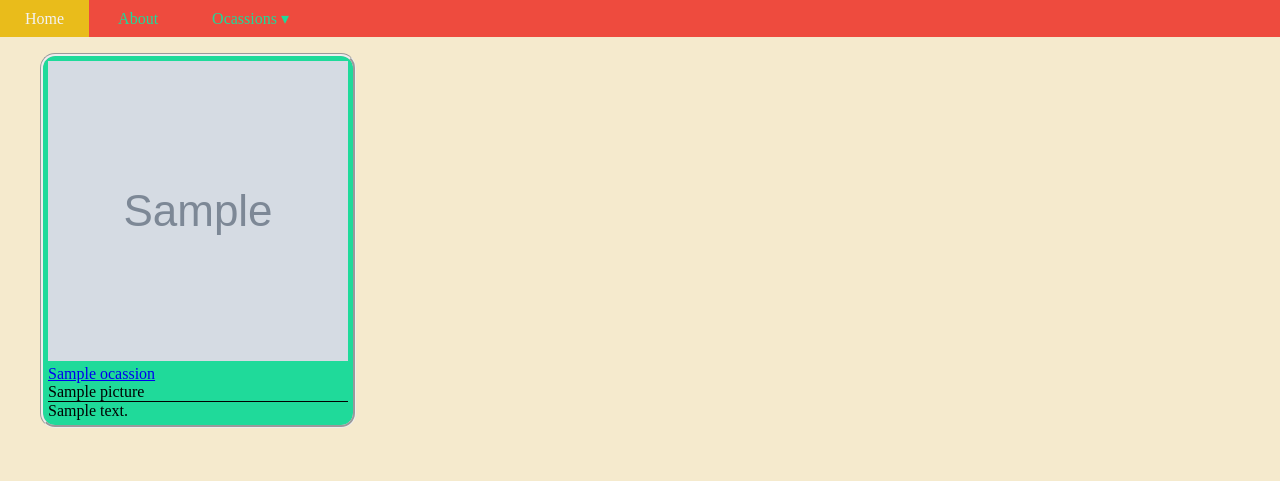
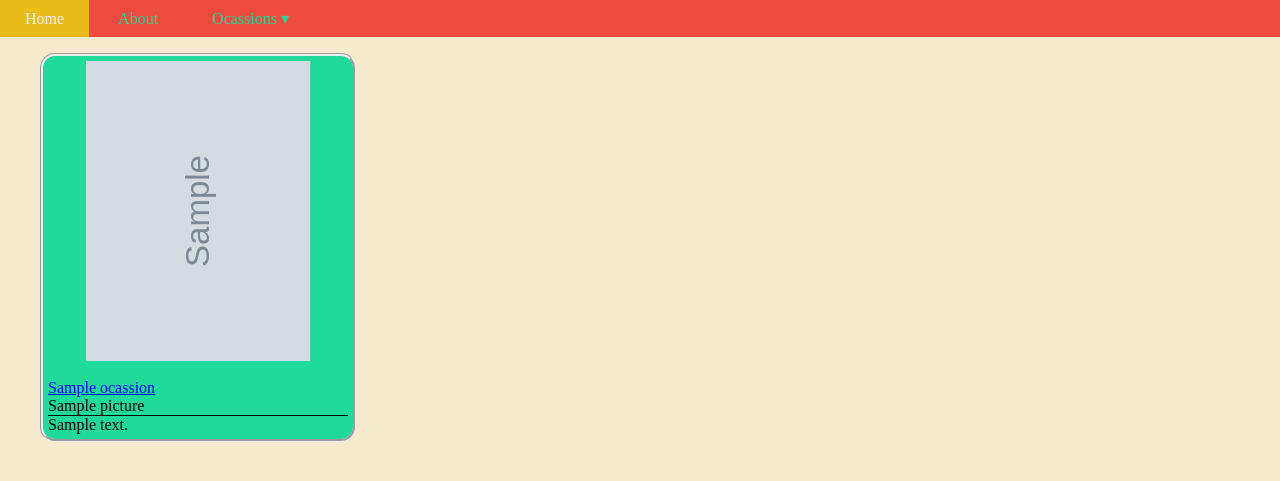
Before and after one commit to smjest0802/photo_viewing_site, a Django app: page /photos in a window 1280 px wide. Shown: the top 481 px of the page. Run offline with Django 3.2, Linux system fonts and the light colour scheme; tables that the repository leaves empty hold one stand-in row (values such as "Sample post"); grey boxes marked "Sample" are stand-in pictures.

Commit message:
- Updated MEDIA_URL to refer to new IP Address. - Added new field `portrait` to the model `Picture`. - Added display for new field 'portrait' in Photo Admin page. - Updated HTML and CSS for photos application to properly display landscape photos.

```diff
--- a/family_site/family_site/settings.py
+++ b/family_site/family_site/settings.py
@@ -105,7 +105,9 @@ USE_TZ = True
 # https://docs.djangoproject.com/en/1.8/howto/static-files/
 
 MEDIA_ROOT = "/share/pictures_for_site/media/"
-MEDIA_URL = "http://10.0.0.16:8000/media/"
+# TBD: Make it not tied to the IP address of the machine. Or easier to change.
+#MEDIA_URL = "http://10.0.0.16:8000/media/"
+MEDIA_URL = "http://10.0.0.4:8000/media/"
 
 STATIC_ROOT = "/share/pictures_for_site/static/"
 
--- a/family_site/photos/admin.py
+++ b/family_site/photos/admin.py
@@ -7,7 +7,7 @@ class PictureAdmin(admin.ModelAdmin):
     fieldsets = [
         (None,  {'fields': ['title', 'description', 'uploadDate']}),
         (None,  {'fields': ['ocassion',]}),
-        ('Photo', {'fields': ['photo', 'image_tag']})
+        ('Photo', {'fields': ['photo', 'portrait', 'image_tag']})
 
     ]
 
--- a/family_site/photos/models.py
+++ b/family_site/photos/models.py
@@ -5,9 +5,10 @@ loginChoices=[('gmail','Gmail'),
          ('facebook','Facebook'),
          ('twitter', 'Twitter')]
 
-# TBD: Should not be hardcoded.
+# TBD: Should not be hardcoded. Or a better generic ocassion created.
 DEFAULT_OCASSION=1
 
+# TBD: May not use this. Need to understand Django's User configuration first.
 class User(models.Model):
     """Used to track users allowed to access the site"""
     username = models.CharField(max_length=50)
@@ -48,8 +49,10 @@ class Picture(models.Model):
     ocassion = models.ForeignKey(Ocassion, default=DEFAULT_OCASSION)
 
     photo = models.ImageField(upload_to=get_upload_path)
+    portrait = models.BooleanField('Is portrait?', default=0) # Default the fields to false
 
     def image_tag(self):
+        # TBD: Adjust so the Admin page correctly displays photo too (So there is a preview of how it will display on the site).
         return u'<img src="%s" height="200px" width="200px"/>' % self.photo.url
 
     image_tag.short_description = 'Photo'
--- a/family_site/photos/static/photos/index.css
+++ b/family_site/photos/static/photos/index.css
@@ -60,9 +60,26 @@ body {
     margin: 0;
 }
 
-img {
+/* Photo Styling */
+
+.photo div {
+    width: 300px;
+}
+
+.container-portrait {
     height: 300px;
-    width: 300px;
+
+}
+
+.photo div img {
+    width: 100%;
+    height: auto;
+}
+
+img.portrait {
+    position: relative;
+    top: 50%;
+    transform: translateY(-50%) rotate(-90deg);
 }
 
 div.photo {
@@ -75,6 +92,8 @@ div.photo {
 
     padding: 5px;
     background: #1fda9a;
+
+    /* Test */
 }
 
 div.photoGroup {
@@ -86,3 +105,6 @@ div#description {
     border-width: 1px;
     width: 300px;
 }
+
+
+/* End Photo Styling */
--- a/family_site/photos/templates/photos/index.html
+++ b/family_site/photos/templates/photos/index.html
@@ -37,7 +37,17 @@
                 {% for picture in pictures %}
                     <li>
                         <div class="photo">
+
+                                <!-- If the photo is portrait use the style for that -->
+                                {% if picture.portrait %}
+                                    <div class="container-portrait">
+                                    <img class="portrait" src="{{ MEDIA_URL }}{{ picture.photo.url}}"/>
+                                {% else %}
+                                    <div>
                                     <img src="{{ MEDIA_URL }}{{ picture.photo.url}}"/>
+                                {% endif %}
+                                </div> <!-- Matching end to div.container-->
+
                             <div id="title">{{ picture.title }}</div>
                             {% if picture.description %}
                                 <div id="description">{{ picture.description }}</div>
@@ -52,7 +62,17 @@
                 {% for picture in pictures %}
                     <li>
                         <div class="photo">
+
+                                <!-- If the photo is portrait use the style for that -->
+                                {% if picture.portrait %}
+                                    <div class="container-portrait">
+                                    <img class="portrait" src="{{ MEDIA_URL }}{{ picture.photo.url}}"/>
+                                {% else %}
+                                    <div>
                                     <img src="{{ MEDIA_URL }}{{ picture.photo.url}}"/>
+                                {% endif %}
+                                </div> <!-- Matching end to div.container-->
+
                             </br><a href="/photos/{{ picture.ocassion.id }}">{{ picture.ocassion }}</a>
                             <div id="title">{{ picture.title }}</div>
                             {% if picture.description %}
```
Lines whose indentation alone changed are shown as unchanged.
